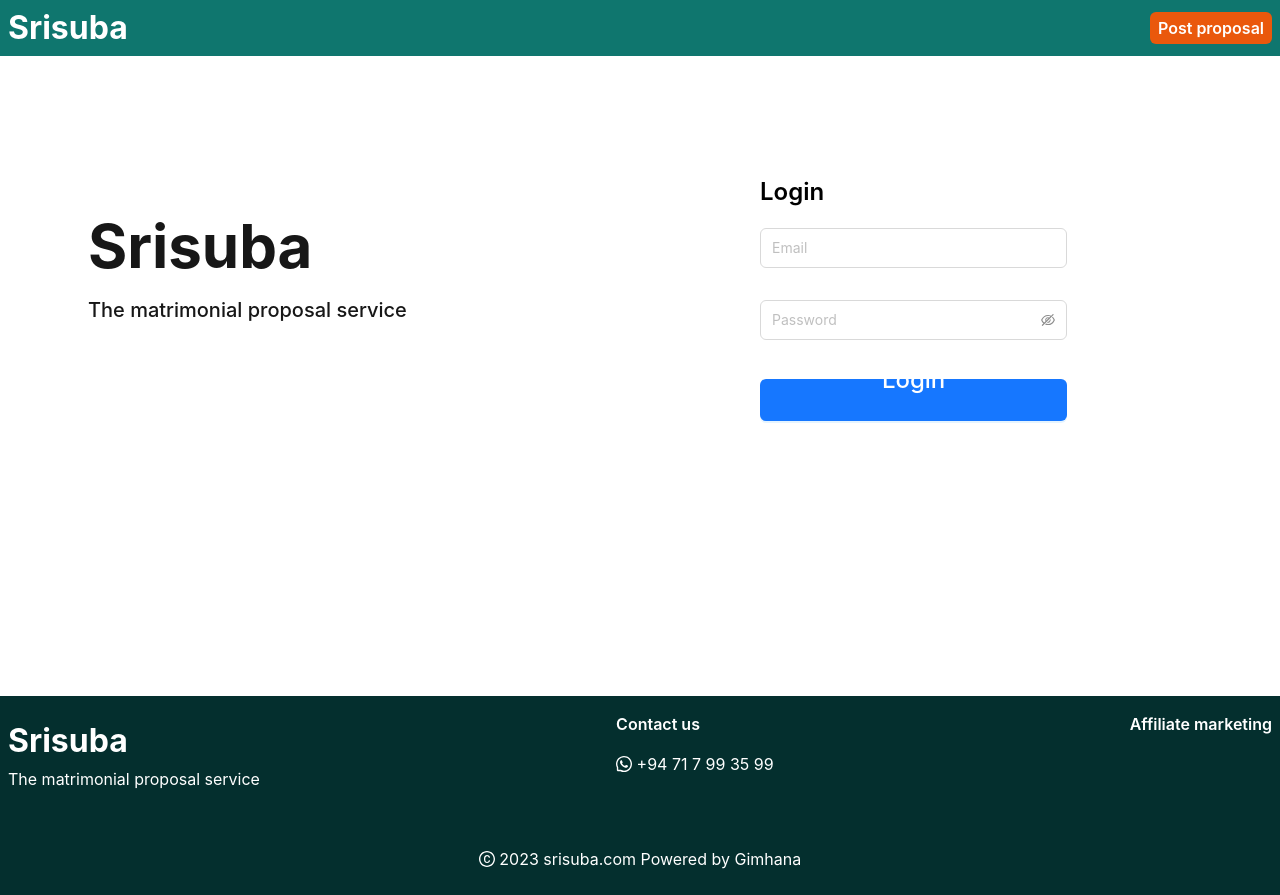
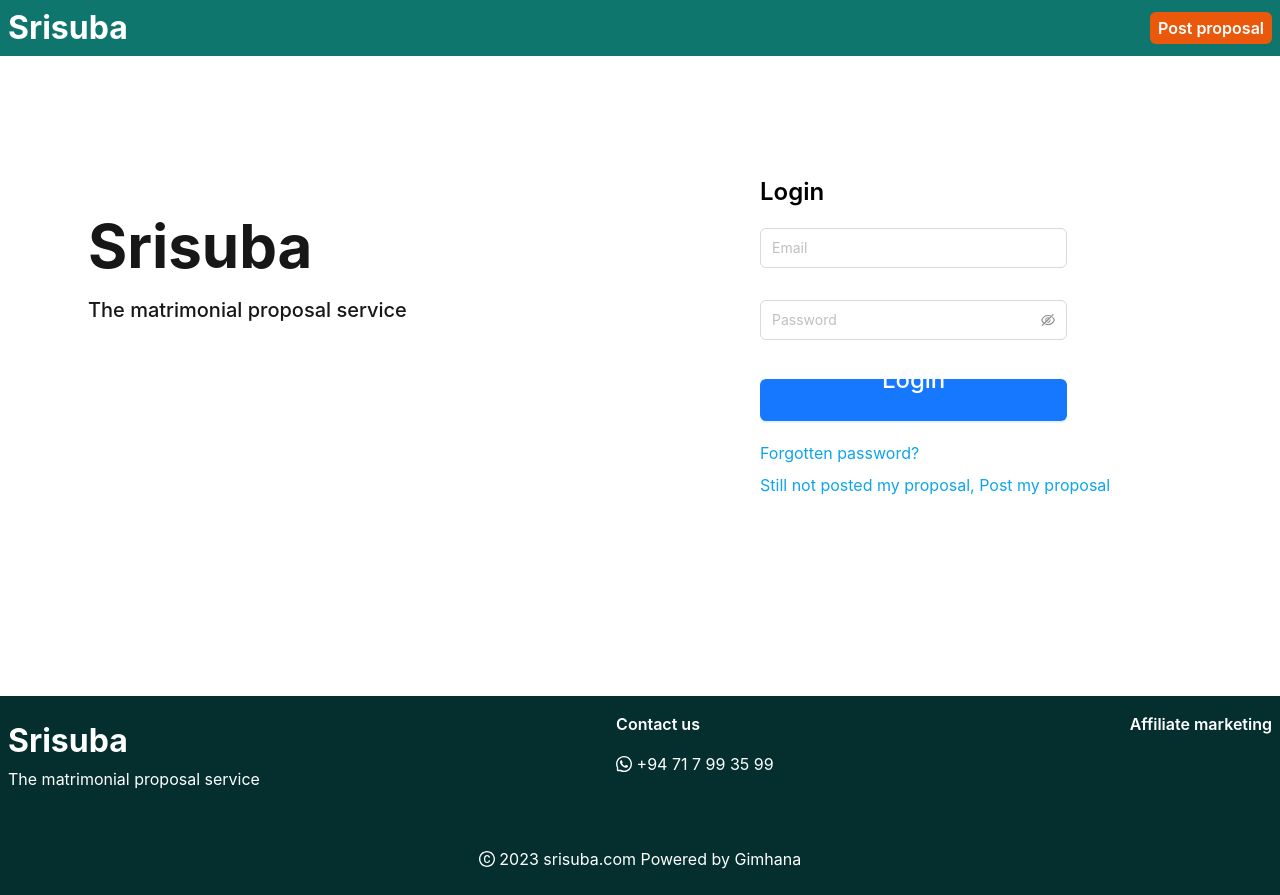
Before and after one commit to dhanushkagimhan/srisuba_GUI, a React (Vite) app: page / in a window 1280 px wide. Built offline with nearby package versions, Linux system fonts and the light colour scheme.

Commit message:
added showFooter variable

```diff
--- a/src/pages/Home.tsx
+++ b/src/pages/Home.tsx
@@ -1,6 +1,7 @@
 import { Button, Form, Input } from "antd";
 import MainLayout from "../utility/components/mainLayout/MainLayout";
 import HomeMenu from "../utility/components/navMenus/home/HomeMenu";
+import { Link } from "react-router-dom";
 
 interface FieldType {
   email?: string;
@@ -17,7 +18,7 @@ export default function Home() {
   };
 
   return (
-    <MainLayout navMenu={<HomeMenu />} showMarketing={true}>
+    <MainLayout navMenu={<HomeMenu />} showFooter={true} showMarketing={true}>
       <div className="flex flex-row max-md:flex-col md:justify-between h-[70vh]">
         <div className="w-full md:pt-20 lg:pl-20">
           <h1 className="text-6xl text-neutral-900">Srisuba</h1>
@@ -61,6 +62,16 @@ export default function Home() {
               </Button>
             </Form.Item>
           </Form>
+          <div className="-mt-5">
+            <Link to="#" className="no-underline text-sky-500">
+              <p>Forgotten password?</p>
+            </Link>
+          </div>
+          <div className="-mt-2">
+            <Link to="#" className="no-underline text-sky-500">
+              <p>Still not posted my proposal, Post my proposal</p>
+            </Link>
+          </div>
         </div>
       </div>
     </MainLayout>
--- a/src/utility/components/mainLayout/MainLayout.tsx
+++ b/src/utility/components/mainLayout/MainLayout.tsx
@@ -5,6 +5,7 @@ import { Link } from "react-router-dom";
 interface MainLayoutProps {
   children: ReactNode;
   navMenu?: ReactNode;
+  showFooter?: boolean;
   showMarketing?: boolean;
 }
 
@@ -30,6 +31,7 @@ export default function MainLayout(props: MainLayoutProps) {
         <div className="mx-2 mt-14">{props.children}</div>
       </div>
 
+      {props.showFooter ? (
         <div className="w-full h-fit bg-teal-950">
           <div className="container mx-auto">
             <div className="mx-2">
@@ -69,6 +71,9 @@ export default function MainLayout(props: MainLayoutProps) {
             </div>
           </div>
         </div>
+      ) : (
+        <></>
+      )}
     </div>
   );
 }
```
Lines whose indentation alone changed are shown as unchanged.
